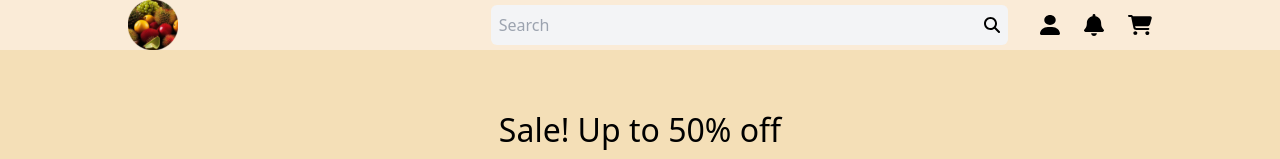
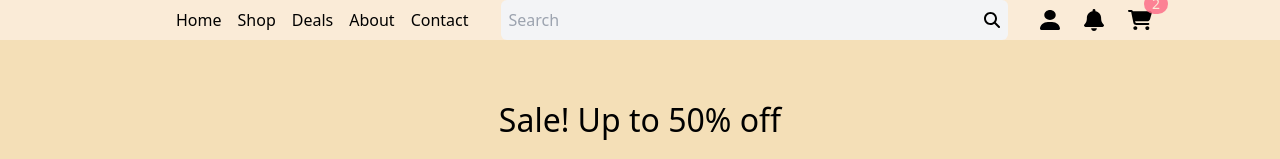
Before and after one commit to ShanaDart73/NextJS-Projects, a Next.js app: page /pages/e-commerce in a window 1280 px wide. Shown: the top 159 px of the page. Built offline with nearby package versions, Linux system fonts and the light colour scheme.

Commit message:
worked on navbar layout

```diff
--- /dev/null
+++ b/app/components/e-commerce/CartModal.js
@@ -0,0 +1,7 @@
+import React from "react";
+
+const CartModal = () => {
+  return <div>Cart Modal</div>;
+};
+
+export default CartModal;
--- a/app/components/e-commerce/NavIcons.js
+++ b/app/components/e-commerce/NavIcons.js
@@ -1,17 +1,45 @@
 "use client";
 
 import Image from "next/image";
+import { useState } from "react";
+import CartModal from "./CartModal";
+import { useRouter } from "next/navigation";
+import Link from "next/link";
 
 const NavIcons = () => {
+  const [isProfileOpen, setIsProfileOpen] = useState(false);
+  const [isCartOpen, setIsCartOpen] = useState(false);
+
+  const router = useRouter();
+
+  // TEMPORARY
+  const isLoggedIn = false;
+  const handleProfile = () => {
+    if (!isLoggedIn) {
+      //router.push("/pages/e-commerce/login");
+    }
+    setIsProfileOpen((open) => !open);
+  };
+
   return (
-    <div className="flex items-center gap-4 xl:gap-6">
+    <div className="flex items-center gap-4 xl:gap-6 relative">
       <Image
         src="/user.svg"
         alt=""
         width={20}
         height={20}
         className="cursor-pointer"
+        onClick={handleProfile}
       />
+      {isProfileOpen && (
+        <div
+          className="absolute p-4 rounded-md top-12 left-0 text-sm
+        shadow-[0_3px_10px_rgb(0,0,0,0.2)] z-20"
+        >
+          <Link href="/">Profile</Link>
+          <div className="mt-2 cursor-pointer">Logout</div>
+        </div>
+      )}
       <Image
         src="/bell.svg"
         alt=""
@@ -19,13 +47,19 @@
         height={20}
         className="cursor-pointer"
       />
-      <Image
-        src="/cart.svg"
-        alt=""
-        width={24}
-        height={24}
-        className="cursor-pointer"
-      />
+      <div
+        className="relative cursor-pointer"
+        onClick={() => setIsCartOpen((open) => !open)}
+      >
+        <Image src="/cart.svg" alt="" width={24} height={24} />
+        <div
+          className="absolute -top-4 -right-4 w-6 bg-shana rounded-full
+                text-dart text-sm flex items-center justify-center"
+        >
+          2
+        </div>
+      </div>
+      {isCartOpen && <CartModal />}
     </div>
   );
 };
--- a/app/components/e-commerce/Navbar.js
+++ b/app/components/e-commerce/Navbar.js
@@ -1,7 +1,6 @@
 import Link from "next/link";
 import Image from "next/image";
 import Menu from "/app/components/e-commerce/Menu";
-import "/app/styles/e-commerce/style.css";
 import SearchBar from "/app/components/e-commerce/SearchBar";
 import NavIcons from "/app/components/e-commerce/NavIcons";
 
@@ -21,8 +20,8 @@
         <Menu />
       </div>
       <div className="hidden md:flex items-center justify-between gap-8 h-full">
-        <div className="w-1/3">
-          <Link href="/" className="">
+        <div className="w-1/3 xl:1/2 flex items-center gap-12">
+          <Link href="/" className="flex items-center gap-3">
             <Image
               src="/logo.svg"
               width={50}
@@ -31,8 +30,15 @@
               priority={false}
             />
           </Link>
+          <div className="hidden xl:flex gap-4">
+            <Link href="/">Home</Link>
+            <Link href="/">Shop</Link>
+            <Link href="/">Deals</Link>
+            <Link href="/">About</Link>
+            <Link href="/">Contact</Link>
+          </div>
         </div>
-        <div className="w-2/3 flex items-center justify-between gap-8">
+        <div className="w-2/3 xl:1/2 flex items-center justify-between gap-8">
           <SearchBar />
           <NavIcons />
         </div>
--- a/app/components/e-commerce/SearchBar.js
+++ b/app/components/e-commerce/SearchBar.js
@@ -11,7 +11,7 @@
     const name = formData.get("name");
 
     if (name) {
-      router.push(`/e-commerce/list?name=${name}`);
+      router.push(`/pages/e-commerce/list?name=${name}`);
     }
   };
   return (
```
